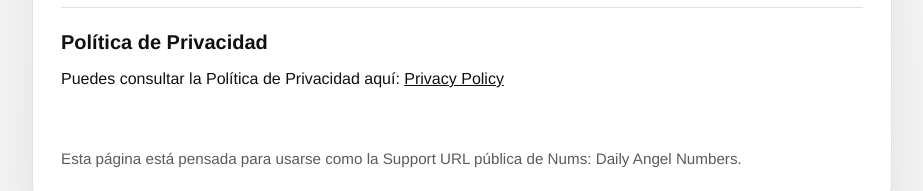
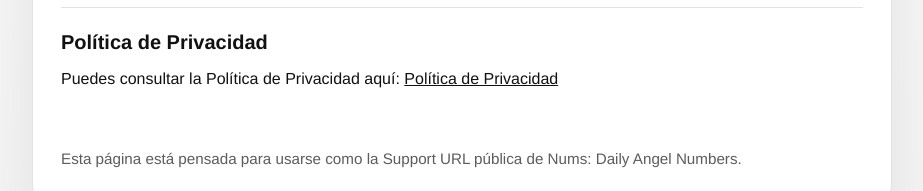
Before and after one commit to user10101011/nums-privacy, a plain HTML site: page support-es.html in a window 1280 px wide. Shown: the part 1007-1198 px from the top of the page, without its empty margins (178-1101 px from the left). Drawn offline with Linux system fonts and the light colour scheme.

Commit message:
Update support-es.html

```diff
--- a/support-es.html
+++ b/support-es.html
@@ -199,7 +199,7 @@
           <h2 id="privacidad">Política de Privacidad</h2>
           <p>
             Puedes consultar la Política de Privacidad aquí:
-            <a href="./index.html">Privacy Policy</a>
+            <a href="./privacy-es.html">Política de Privacidad</a>
           </p>
         </section>
       </div>
```
